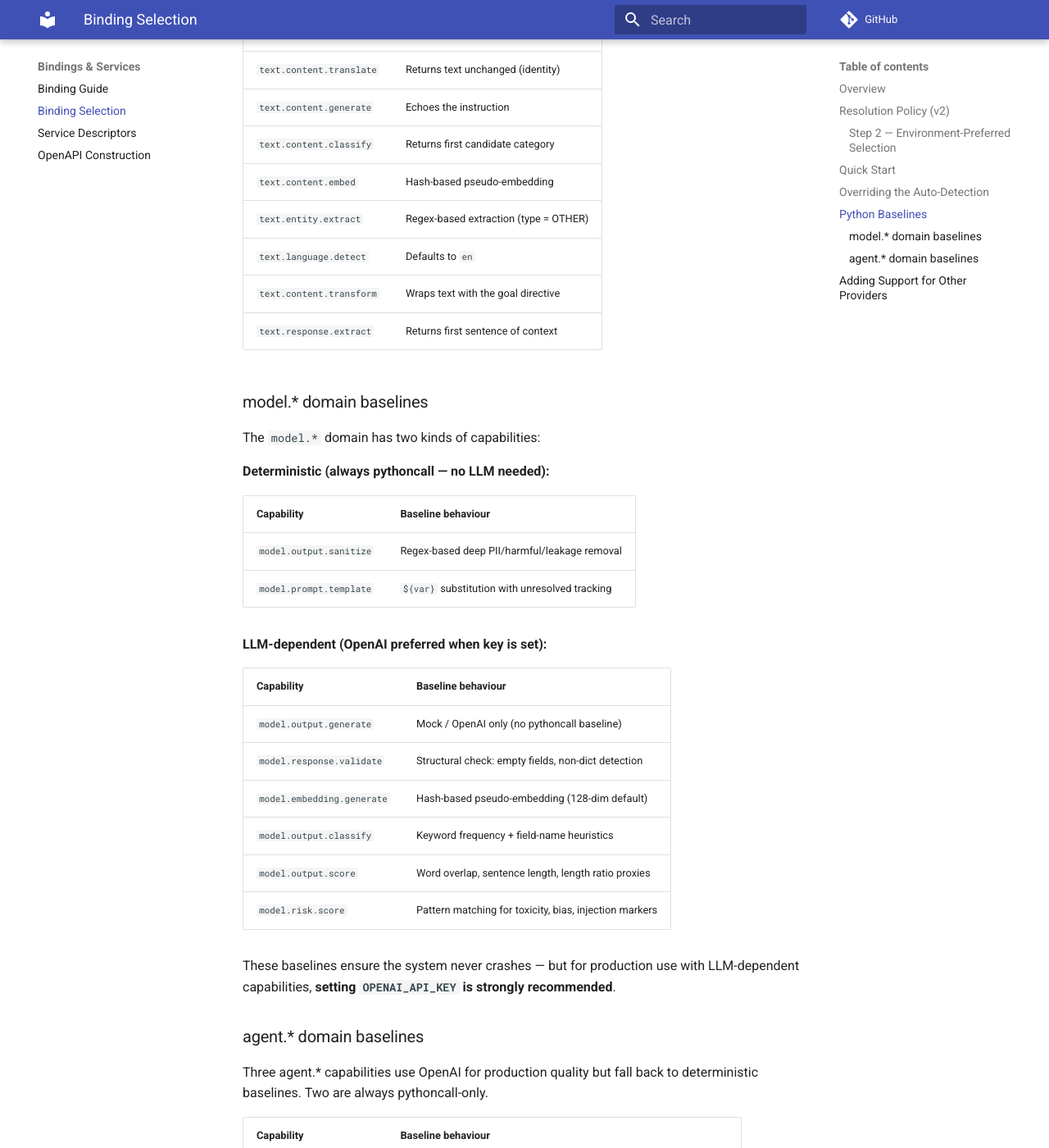
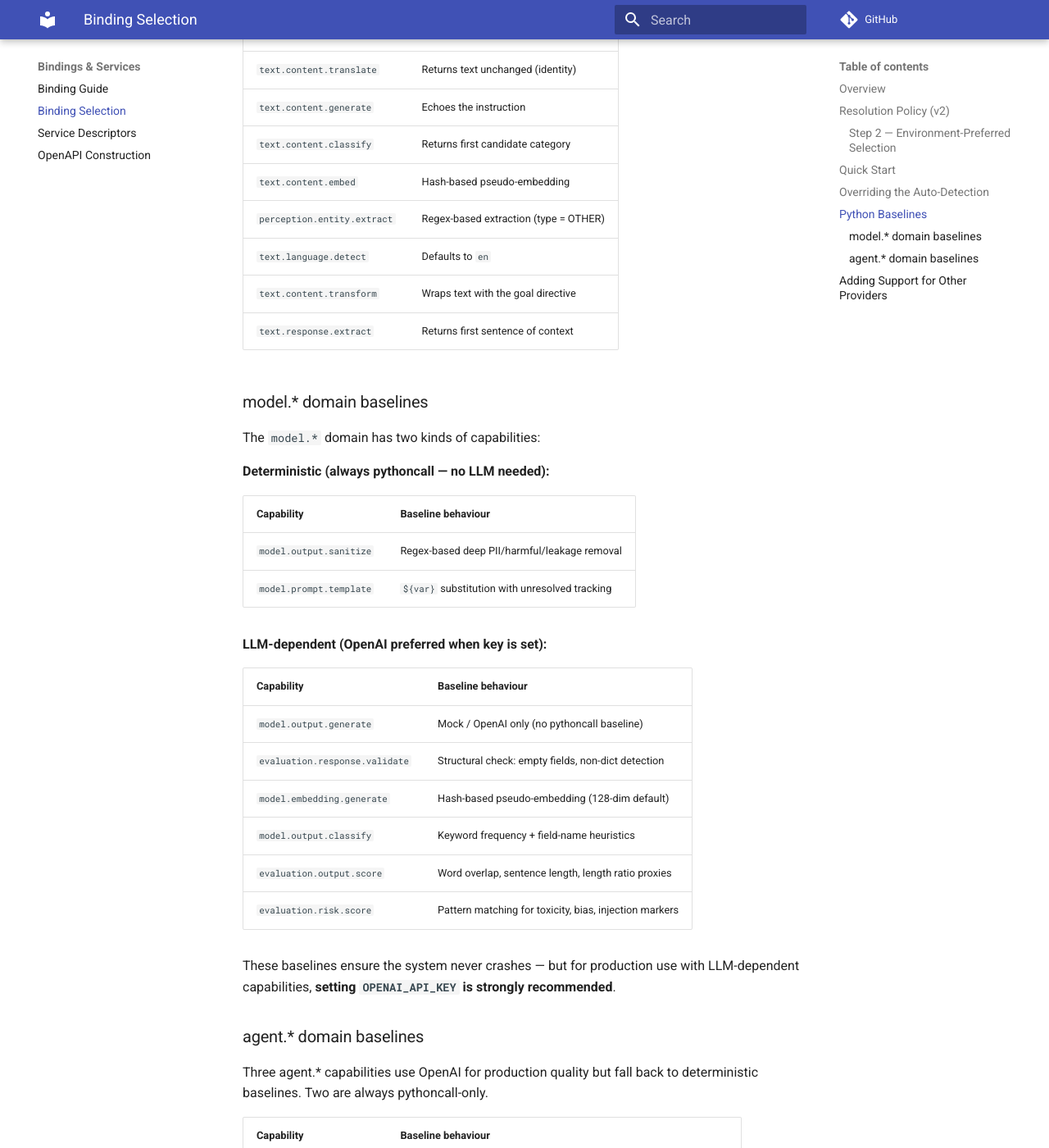
Before and after one commit to gfernandf/agent-skills, an MkDocs documentation site: the page built from docs/BINDING_SELECTION.md, in a window 1280 px wide and 1400 px high, scrolled down 2643 px. Shown: the whole window at 82% size. Built offline with MkDocs 1.6.1 and Material for MkDocs 9.7.7, drawn with Linux system fonts in a browser that asks for light colours; comment, search, counter and statistics services are not loaded.

Commit message:
chore: align examples with canonical capability ids

```diff
--- a/docs/BINDING_SELECTION.md
+++ b/docs/BINDING_SELECTION.md
@@ -109,7 +109,7 @@ implementation:
 | `text.content.generate` | Echoes the instruction |
 | `text.content.classify` | Returns first candidate category |
 | `text.content.embed` | Hash-based pseudo-embedding |
-| `text.entity.extract` | Regex-based extraction (type = OTHER) |
+| `perception.entity.extract` | Regex-based extraction (type = OTHER) |
 | `text.language.detect` | Defaults to `en` |
 | `text.content.transform` | Wraps text with the goal directive |
 | `text.response.extract` | Returns first sentence of context |
@@ -130,11 +130,11 @@ The `model.*` domain has two kinds of capabilities:
 | Capability | Baseline behaviour |
 |---|---|
 | `model.output.generate` | Mock / OpenAI only (no pythoncall baseline) |
-| `model.response.validate` | Structural check: empty fields, non-dict detection |
+| `evaluation.response.validate` | Structural check: empty fields, non-dict detection |
 | `model.embedding.generate` | Hash-based pseudo-embedding (128-dim default) |
 | `model.output.classify` | Keyword frequency + field-name heuristics |
-| `model.output.score` | Word overlap, sentence length, length ratio proxies |
-| `model.risk.score` | Pattern matching for toxicity, bias, injection markers |
+| `evaluation.output.score` | Word overlap, sentence length, length ratio proxies |
+| `evaluation.risk.score` | Pattern matching for toxicity, bias, injection markers |
 
 These baselines ensure the system never crashes — but for production use with
 LLM-dependent capabilities, **setting `OPENAI_API_KEY` is strongly
--- a/test_decision_make_skill.py
+++ b/test_decision_make_skill.py
@@ -97,7 +97,7 @@ def test_decision_make_with_preprovided_options(engine):
 def test_decision_make_with_risk_tolerance(engine):
     """
     Verify decision.make respects risk_tolerance setting.
-    Expects: risk_tolerance propagated through eval.option.score and affects scoring.
+    Expects: risk_tolerance propagated through evaluation.option.score and affects scoring.
     """
     request = ExecutionRequest(
         skill_id="decision.make",
--- a/test_openapi_runtime_guardrails.py
+++ b/test_openapi_runtime_guardrails.py
@@ -55,7 +55,7 @@ def test_critical_binding_short_timeout_is_high_risk():
 
 def test_retry_one_is_allowed():
     entry = _evaluate_binding(
-        _binding("text.keyword.extract", timeout_seconds=30, retry_count=1),
+        _binding("perception.keyword.extract", timeout_seconds=30, retry_count=1),
         _service(),
     )
 
@@ -65,7 +65,7 @@ def test_retry_one_is_allowed():
 
 def test_retry_above_one_is_flagged():
     entry = _evaluate_binding(
-        _binding("text.keyword.extract", timeout_seconds=30, retry_count=2),
+        _binding("perception.keyword.extract", timeout_seconds=30, retry_count=2),
         _service(),
     )
 
@@ -75,7 +75,7 @@ def test_retry_above_one_is_flagged():
 
 def test_missing_timeout_is_high_risk():
     entry = _evaluate_binding(
-        _binding("eval.output.score", timeout_seconds=None, retry_count=0),
+        _binding("evaluation.output.score", timeout_seconds=None, retry_count=0),
         _service(),
     )
 
```
Also changed, not shown: demos/decision-agent/sample_output.md (+3 -3 lines), docs/COALA_MAPPING.md (+2 -2 lines), docs/STEP_CONTROL_FLOW.md (+1 -1 lines), 6 other files.
